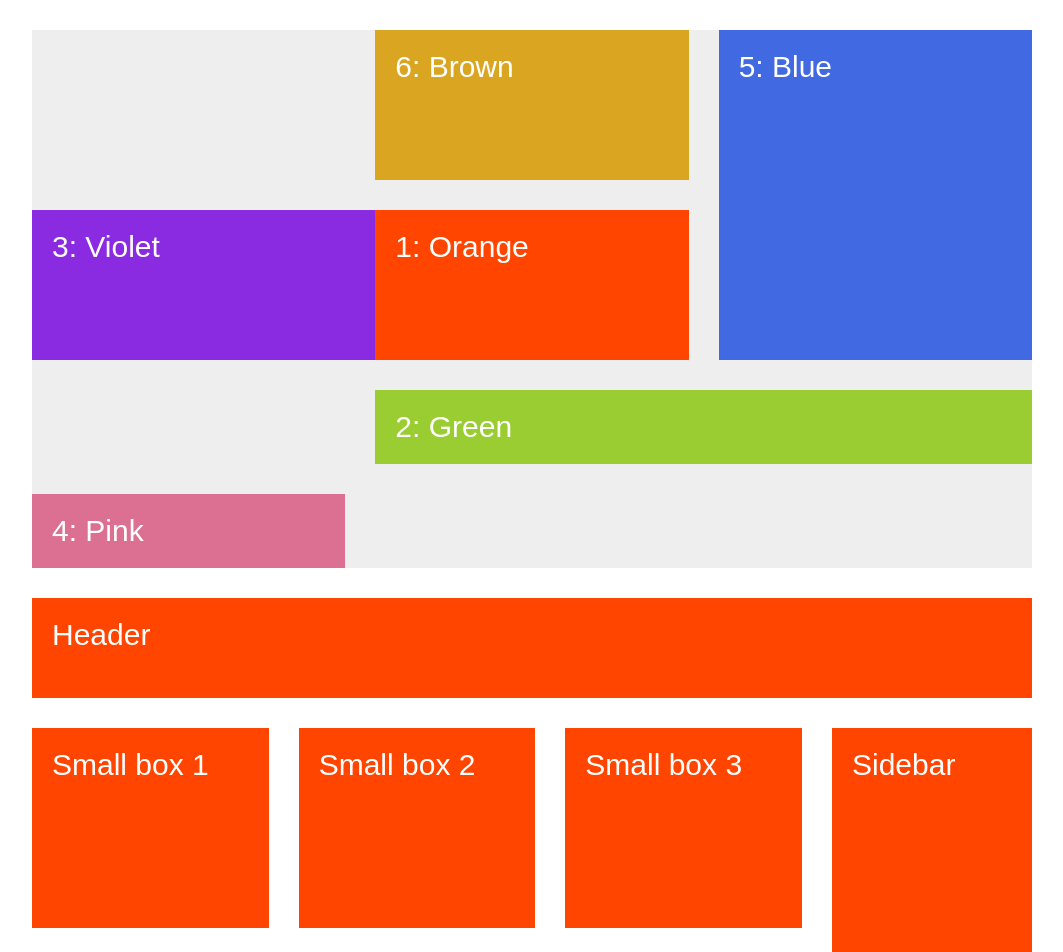
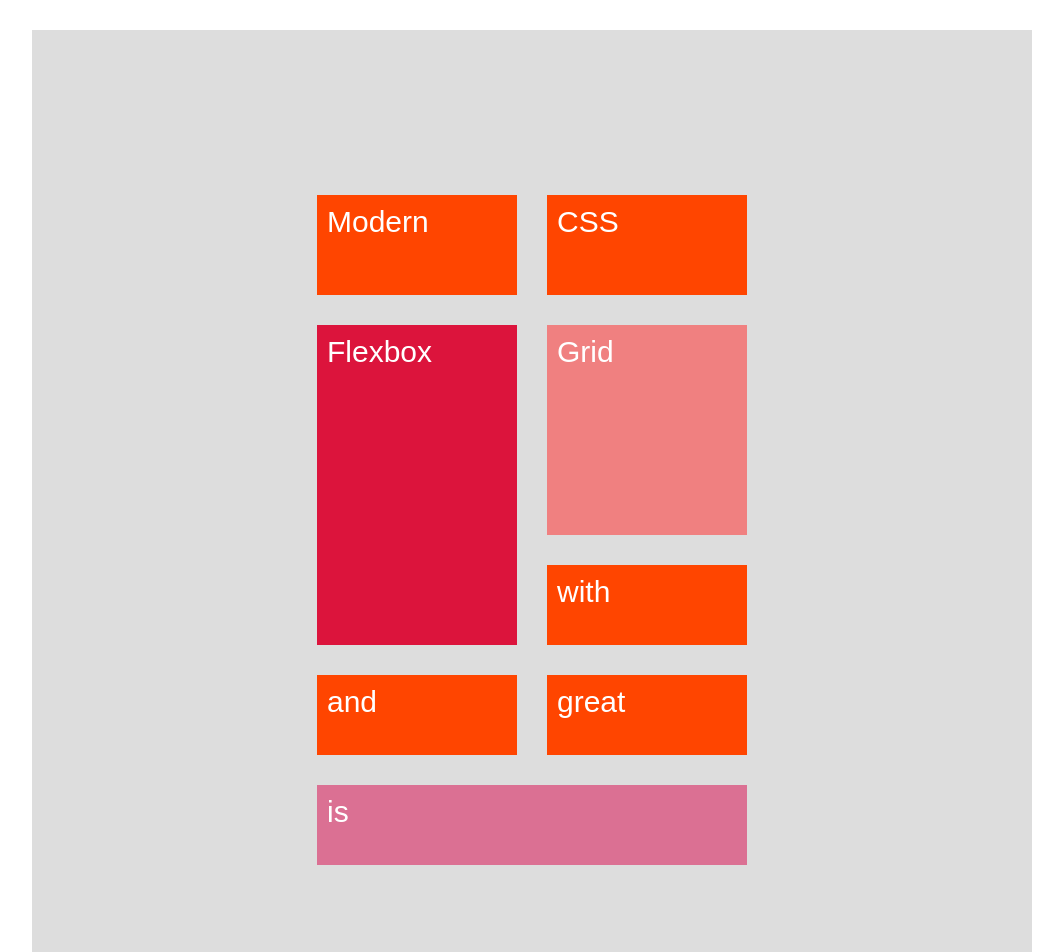
Before and after one commit to candaceyw/CSS-Grid, a plain HTML site: page index.html in a window 1280 px wide. Shown: the top 952 px of the page, without its empty margins (108-1171 px from the left). Drawn offline with Linux system fonts and the light colour scheme.

Commit message:
grid work

```diff
--- a/css/index.scss
+++ b/css/index.scss
@@ -1,90 +1,235 @@
+// .container {
+// 	background-color: #eee;
+// 	width: 1000px;
+// 	margin: 30px auto;
+
+// 	display: grid;
+// 	grid-template-rows: repeat(2, 150px);
+// 	// grid-template-columns: repeat(2, 150px) 1fr;
+// 	grid-template-columns: repeat(3, 1fr);
+// 	// grid-row-gap: 30px;
+// 	// grid-column-gap: 30px;
+
+// 	grid-gap: 30px;
+// }
+
+// .item {
+// 	padding: 20px;
+// 	font-size: 30px;
+// 	font-family: sans-serif;
+// 	color: white;
+
+// 	&--1 {
+// 		background-color: orangered;
+// 		// grid-row-start: 2;
+// 		// grid-row-end: 3;
+// 		// grid-column-start: 2;
+// 		// grid-column-end: 3;
+// 		grid-row: 2 / 3;
+// 		grid-column: 2 / 3;
+// 		z-index: 10;
+// 	}
+// 	&--2 {
+// 		background-color: yellowgreen;
+// 		// grid-column: 2 / span 2;
+// 		grid-column: 2 / -1;
+// 	}
+// 	&--3 {
+// 		background-color: blueviolet;
+// 		grid-column: 1 / 3;
+// 		grid-row: 2 / 3;
+// 	}
+// 	&--4 {
+// 		background-color: palevioletred;
+// 	}
+// 	&--5 {
+// 		background-color: royalblue;
+// 		// grid-row: 1 / 2;
+// 		// grid-column: 3 / 4;
+// 		grid-area: 1 / 3 / 3 / 4;
+// 	}
+// 	&--6 {
+// 		background-color: goldenrod;
+// 		grid-row: 1 / 2;
+// 		grid-column: 2 / 3;
+// 	}
+// }
+
+// // METHOD 1: LINE NUMBERS
+// /*
+// .challenge {
+//   width: 1000px;
+//   margin: 30px auto;
+
+//   display: grid;
+//   grid-template-rows: 100px 200px 400px 100px;
+//   grid-template-columns: repeat(3, 1fr) 200px;
+//   grid-gap: 30px;
+
+//   & > * {
+//     background-color: orangered;
+//     padding: 20px;
+//     color: white;
+//     font-size: 30px;
+//     font-family: sans-serif;
+//   }
+
+//   .header {
+//     grid-column: 1 / -1;
+//   }
+
+//   .sidebar {
+//     grid-column: 4 / 5;
+//     grid-row: 2 / span 2;
+//   }
+
+//   .main-content {
+//     grid-column: 1 / span 3;
+//   }
+
+//   .footer {
+//     grid-column: 1 / -1;
+//   }
+// }
+// */
+
+// // METHOD 2: LINE NAMES
+// /*
+// .challenge {
+//   width: 1000px;
+//   margin: 30px auto;
+
+//   display: grid;
+//   grid-template-rows: [header-start] 100px [header-end box-start] 200px [box-end main-start] 400px [main-end footer-start] 100px [footer-end];
+
+//   grid-template-columns: repeat(3, [col-start] 1fr [col-end]) 200px [grid-end];
+//   grid-gap: 30px;
+
+//   & > * {
+//     background-color: orangered;
+//     padding: 20px;
+//     color: white;
+//     font-size: 30px;
+//     font-family: sans-serif;
+//   }
+
+//   .header {
+//     grid-column: col-start 1 / grid-end;
+//   }
+
+//   .sidebar {
+//     grid-column: col-end 3 / grid-end;
+//     grid-row: box-start / main-end;
+//   }
+
+//   .main-content {
+//     grid-column: col-start 1 / col-end 3;
+//   }
+
+//   .footer {
+//     grid-column: col-start 1 / grid-end;
+//   }
+// }
+// */
+
+// // METHOD 3: NAME GRID AREAS
+// .challenge {
+// 	width: 1000px;
+// 	margin: 30px auto;
+
+// 	display: grid;
+// 	grid-template-rows: 100px 200px 400px 100px;
+// 	grid-template-columns: repeat(3, 1fr) 200px;
+// 	grid-gap: 30px;
+
+// 	grid-template-areas:
+// 		'. head head .'
+// 		'box-1 box-2 box-3 side'
+// 		'main main main side'
+// 		'foot foot foot foot';
+
+// 	& > * {
+// 		background-color: orangered;
+// 		padding: 20px;
+// 		color: white;
+// 		font-size: 30px;
+// 		font-family: sans-serif;
+// 	}
+
+// 	.header {
+// 		grid-area: head;
+// 	}
+
+// 	.small-box-1 {
+// 		grid-area: box-1;
+// 	}
+// 	.small-box-2 {
+// 		grid-area: box-2;
+// 	}
+// 	.small-box-3 {
+// 		grid-area: box-3;
+// 	}
+
+// 	.sidebar {
+// 		grid-area: side;
+// 	}
+
+// 	.main-content {
+// 		grid-area: main;
+// 	}
+
+// 	.footer {
+// 		grid-area: foot;
+// 	}
+// }
+
 .container {
-	background-color: #eee;
 	width: 1000px;
 	margin: 30px auto;
+	background-color: #ddd;
 
 	display: grid;
-	grid-template-rows: repeat(2, 150px);
-	// grid-template-columns: repeat(2, 150px) 1fr;
-	grid-template-columns: repeat(3, 1fr);
-	// grid-row-gap: 30px;
-	// grid-column-gap: 30px;
+	// grid-template-rows: repeat(2, 150px);
+	// grid-template-columns: repeat(2, 1fr);
+	grid-gap: 30px;
 
-	grid-gap: 30px;
-}
+	grid-auto-rows: 80px;
 
-.item {
-	padding: 20px;
-	font-size: 30px;
-	font-family: sans-serif;
-	color: white;
+	grid-auto-flow: row dense;
+	grid-auto-columns: 0.5fr;
 
-	&--1 {
+	// Align grid items to grid areas
+	// align-items: center; // STRETCH / center / end / start
+	// justify-items: center;
+
+	// Align grid trackts to grid areas
+	grid-template-rows: repeat(2, 100px);
+	grid-template-columns: repeat(2, 200px);
+	height: 1000px;
+
+	justify-content: center; // center / start / end / space-between / space-around / space-evenenly
+	align-content: center;
+
+	.item {
+		padding: 10px;
+		color: white;
+		font-family: sans-serif;
+		font-size: 30px;
 		background-color: orangered;
-		// grid-row-start: 2;
-		// grid-row-end: 3;
-		// grid-column-start: 2;
-		// grid-column-end: 3;
-		grid-row: 2 / 3;
-		grid-column: 2 / 3;
-		z-index: 10;
-	}
-	&--2 {
-		background-color: yellowgreen;
-		// grid-column: 2 / span 2;
-		grid-column: 2 / -1;
-	}
-	&--3 {
-		background-color: blueviolet;
-		grid-column: 1 / 3;
-		grid-row: 2 / 3;
-	}
-	&--4 {
-		background-color: palevioletred;
-	}
-	&--5 {
-		background-color: royalblue;
-		// grid-row: 1 / 2;
-		// grid-column: 3 / 4;
-		grid-area: 1 / 3 / 3 / 4;
-	}
-	&--6 {
-		background-color: goldenrod;
-		grid-row: 1 / 2;
-		grid-column: 2 / 3;
+
+		&--4 {
+			background-color: crimson;
+			grid-row: 2 / span 3;
+			// align-self: start;
+			// justify-self: start;
+		}
+		&--6 {
+			background-color: lightcoral;
+			grid-row: 2 / span 2;
+		}
+		&--7 {
+			background-color: palevioletred;
+			grid-column: 1 / -1;
+		}
 	}
 }
-
-.challenge {
-	width: 1000px;
-	margin: 30px auto;
-
-	display: grid;
-	grid-template-rows: 100px 200px 400px 100px;
-	grid-template-columns: repeat(3, 1fr) 200px;
-	grid-gap: 30px;
-
-	& > * {
-		background-color: orangered;
-		padding: 20px;
-		color: white;
-		font-size: 30px;
-		font-family: sans-serif;
-	}
-}
-
-.header {
-	grid-column: 1 / -1;
-}
-
-.sidebar {
-	grid-column: 4 / 5;
-	grid-row: 2 / span 2;
-}
-.main-content {
-	grid-column: 1 / span 3;
-}
-
-.footer {
-	grid-column: 1 / -1;
-}
--- a/index.html
+++ b/index.html
@@ -14,7 +14,7 @@
 		<link rel="stylesheet" href="css/index.css" />
 	</head>
 	<body>
-		<div class="container">
+		<!-- <div class="container">
 			<div class="item item--1">1: Orange</div>
 			<div class="item item--2">2: Green</div>
 			<div class="item item--3">3: Violet</div>
@@ -31,8 +31,18 @@
 			<div class="main-content">Main content</div>
 			<div class="sidebar">Sidebar</div>
 			<div class="footer">Footer</div>
+		</div> -->
+
+		<div class="container">
+			<div class="item item--1">Modern</div>
+			<div class="item item--2">CSS</div>
+			<div class="item item--3">with</div>
+			<div class="item item--4">Flexbox</div>
+			<div class="item item--5">and</div>
+			<div class="item item--6">Grid</div>
+			<div class="item item--7">is</div>
+			<div class="item item--8">great</div>
 		</div>
-
 		<script src="" async defer></script>
 	</body>
 </html>
```
Also changed, not shown: css/index.css, 1 other file.
